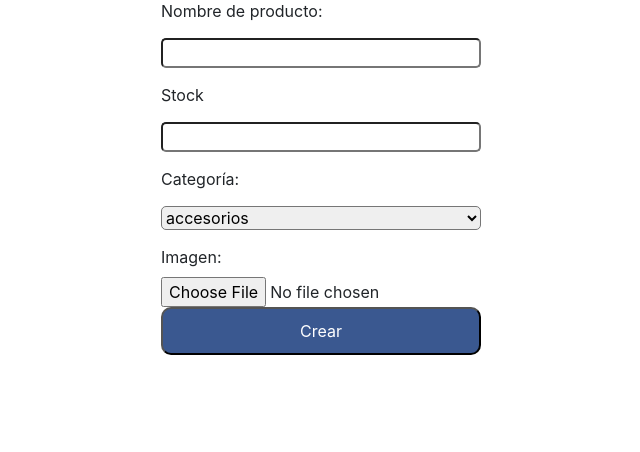
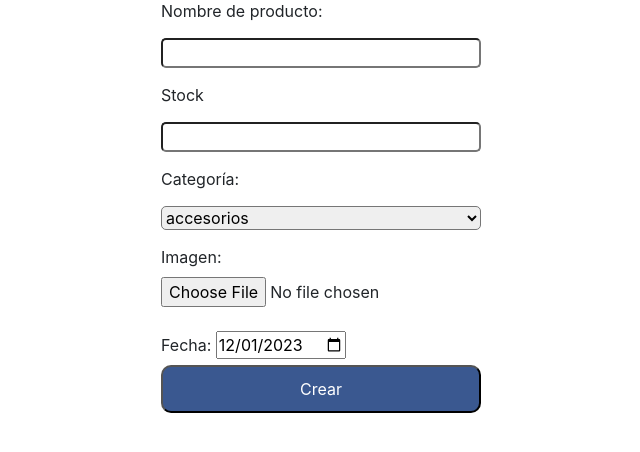
Before and after one commit to agusRabu/tercera-entrega, a Django app: page /productos/altaProductos/ in a window 1280 px wide. Shown: the part 77-529 px from the top of the page, without its empty margins (319-959 px from the left). Run offline with Django 4.2, Linux system fonts and the light colour scheme; data comes from the database, SQL or seed files in the repository; both versions use the stored data as it was after the commit; some libraries are stand-ins or nearby versions.

Commit message:
Agrega fecha a formularios

```diff
--- a/productos/models.py
+++ b/productos/models.py
@@ -1,4 +1,5 @@
 from django.db import models
+#from ckeditor.fields import RichTextField
 from categorias.models import Categoria
 
 # esto no tiene mucho sentido porque por defecto ya hay un manejo de usuarios
@@ -7,6 +8,8 @@ class Producto(models.Model):
     stock = models.TextField()
     categoria = models.ForeignKey(Categoria, on_delete=models.CASCADE)
     imagen = models.ImageField(upload_to='productos', null=True, blank=True, default='default.jpg')
+    fecha = models.DateField(null=True, blank=True, default=None)
+    #formateado = RichTextField(blank=True,default=None)
 
     def __str__(self):
         return f'{self.nombre_producto} - {self.categoria} - Disponibles: {self.stock}'
--- a/productos/templates/productos/altaProductos.html
+++ b/productos/templates/productos/altaProductos.html
@@ -36,7 +36,11 @@ Alta Productos
         </select><br>
 
         <label for="id_imagen">Imagen:</label>
-        <input type="file" name="imagen" accept="image/*"> <br>
+        <input type="file" name="imagen" accept="image/*"> <br><bR>
+
+        <label for="start">Fecha:</label>
+        <input type="date" id="fecha" name="fecha" value="2023-12-01" min="2023-12-01" max="2030-12-31" /><br>
+
 
 
         <input type="submit" class="botonFormulario" value="Crear">
--- a/productos/templates/productos/edicionProducto.html
+++ b/productos/templates/productos/edicionProducto.html
@@ -41,13 +41,17 @@ Alta Usuarios
             {% endfor %}
             <!-- Acá debería estar listando de la base pero ya no quiero más nada con esta entrega, para la próxima será-->
         </select><br>
+
         {% if 'productos/' in producto.imagen.url %}
         <img src="/media/{{producto.imagen}}" width="200px">
         {% else %}
         <img src="/media/productos/default.jpg" width="200px">
         {% endif %}
         <label for="id_imagen">Imagen:</label>
-        <input type="file" name="imagen" accept="image/*"> <br>
+        <input type="file" name="imagen" accept="image/*"> <br><br>
+
+        <label for="start">Fecha:</label>
+        <input type="date" id="fecha" name="fecha" value="{{fecha}}" min="2023-12-01" max="2030-12-31" /><br>
 
         <input type="submit" class="botonFormulario" value="Actualizar">
     </form>
--- a/productos/views.py
+++ b/productos/views.py
@@ -1,3 +1,4 @@
+from datetime import datetime
 from django.shortcuts import render, redirect
 from django.db.models import Q
 from django.contrib import messages
@@ -29,10 +30,11 @@ def altaProductos (request):
         stock           = request.POST.get('stock')
         categoria_id    = request.POST.get('categoria')
         imagen          = request.FILES.get('imagen')
+        fecha           = request.POST.get('fecha')
 
         categoria = get_object_or_404(Categoria, id=categoria_id)
 
-        producto = Producto(nombre_producto = nombre_producto, stock = stock, categoria = categoria, imagen=imagen)
+        producto = Producto(nombre_producto = nombre_producto, stock = stock, categoria = categoria, imagen=imagen, fecha=fecha)
         producto.save()
         messages.success(request, '¡Producto Agregado!')
 
@@ -41,15 +43,17 @@ def altaProductos (request):
 def edicionProducto(request, id):
     categorias = Categoria.objects.all()
     producto = Producto.objects.get(id=id)
-    return render(request, "productos/edicionProducto.html", {"producto": producto, 'categorias': categorias})
+    fecha_formateada = producto.fecha.strftime('%Y-%m-%d')
+    return render(request, "productos/edicionProducto.html", {"producto": producto, 'categorias': categorias, 'fecha': fecha_formateada})
 
 def editarProducto(request):
     if request.method == 'POST':
-        id = request.POST['idProducto']
-        nombre = request.POST['nombre_producto']
-        stock = request.POST['stock']
+        id           = request.POST['idProducto']
+        nombre       = request.POST['nombre_producto']
+        stock        = request.POST['stock']
         categoria_id = request.POST['categoria']
-        imagen          = request.FILES.get('imagen')
+        imagen       = request.FILES.get('imagen')
+        fecha        =  request.POST['fecha']
 
         producto = Producto.objects.get(id=id)
         producto.nombre_producto = nombre
@@ -60,6 +64,7 @@ def editarProducto(request):
             categoria = Categoria.objects.get(id=categoria_id)
             producto.categoria = categoria
             producto.imagen = imagen
+            producto.fecha = fecha
             producto.save()
             messages.success(request, '¡Producto actualizado!')
         except Categoria.DoesNotExist:
--- a/requirements.txt
+++ b/requirements.txt
@@ -1,4 +1,7 @@
 asgiref==3.7.2
 Django==4.2.6
+django-ckeditor==6.7.0
+django-js-asset==2.2.0
+Pillow==10.1.0
 sqlparse==0.4.4
 tzdata==2023.3
--- a/terceraEntrega/settings.py
+++ b/terceraEntrega/settings.py
@@ -37,6 +37,7 @@ INSTALLED_APPS = [
     'django.contrib.sessions',
     'django.contrib.messages',
     'django.contrib.staticfiles',
+    'ckeditor',
     'inicio',
     'usuarios',
     'productos',
```
Also changed, not shown: db.sqlite3, media/productos/charmander_jMmawnx.jpg (added), media/productos/charmander_rnZG7i6.jpg (added), media/productos/pikachu_eplfBFE.jpg (added), productos/migrations/0006_producto_fecha_alter_producto_imagen.py (added).
